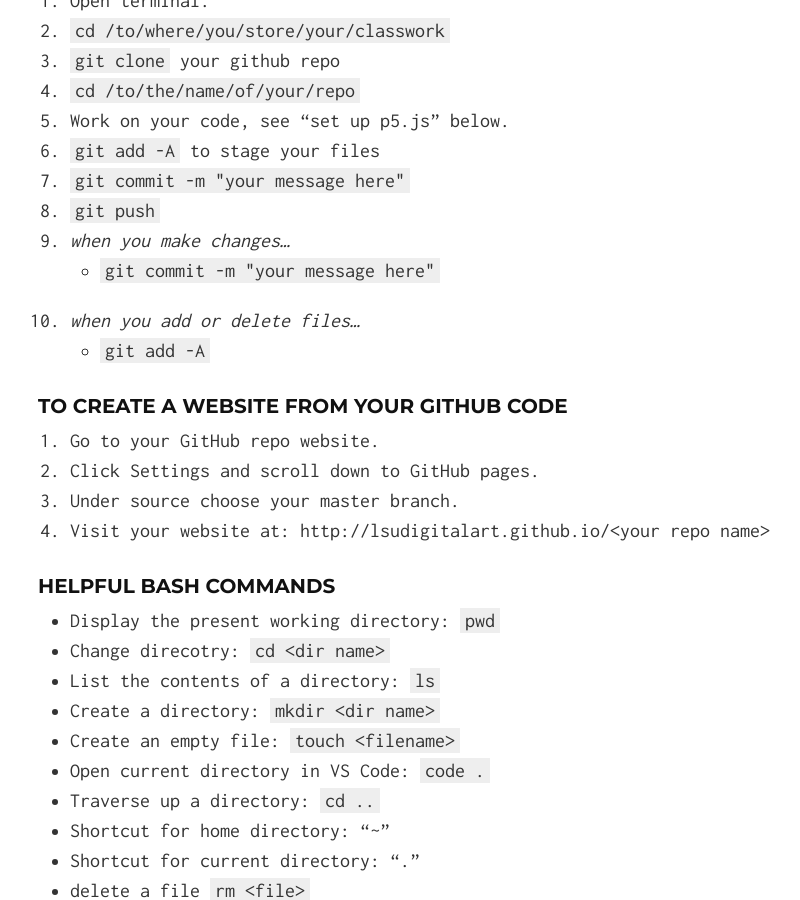
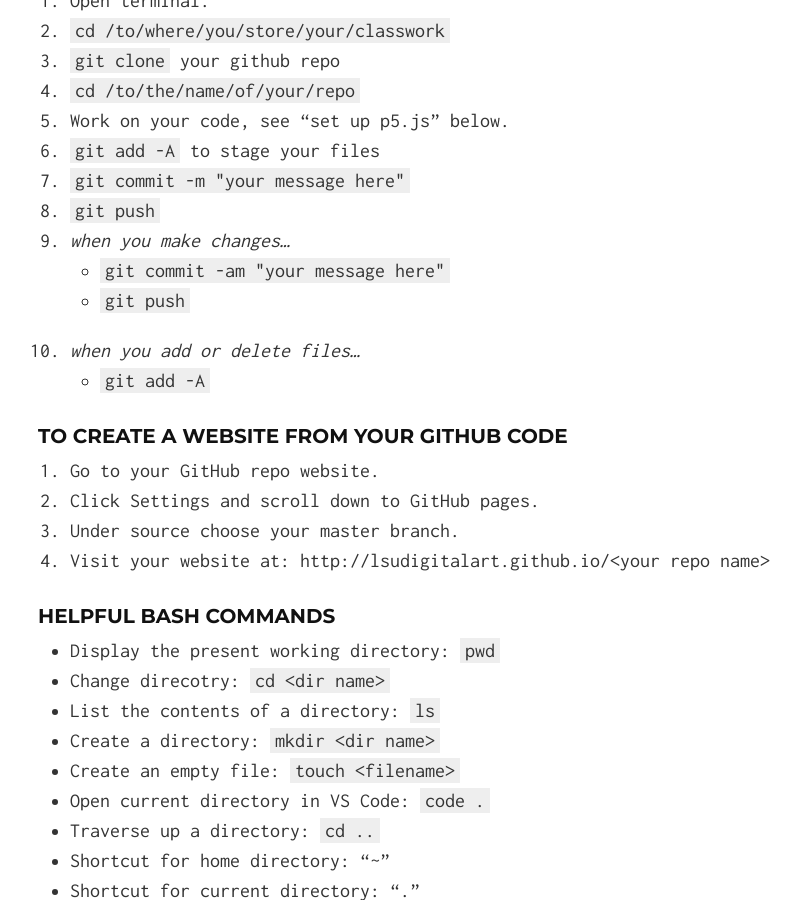
Before and after one commit to lsudigitalart/lsudigitalart.github.io, a Jekyll site: the page built from 2210/index.md, in a window 1280 px wide and 900 px high, scrolled down 1754 px. Shown: the whole window, without its empty margins (180-980 px from the left). Built offline with Jekyll 4.4.1, drawn with Linux system fonts in a browser that asks for light colours; our own code applies the rules of GitHub Pages for plain Markdown files.

Commit message:
Update index.md

```diff
--- a/2210/index.md
+++ b/2210/index.md
@@ -48,7 +48,8 @@ ART 2210 Creative Coding is an applied course that focuses on creating internet
 1. `git commit -m "your message here"`
 1. `git push`
 1. *when you make changes...*
-  - `git commit -m "your message here"`
+  - `git commit -am "your message here"`
+  - `git push`
 1. *when you add or delete files...*
   - `git add -A`
 
```
